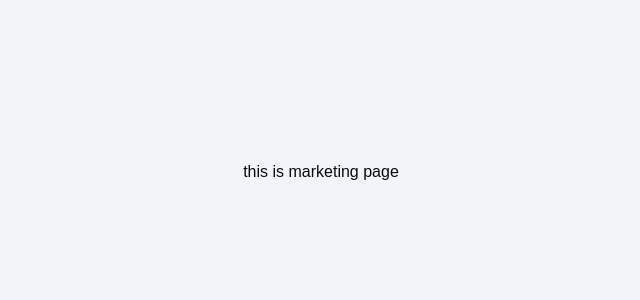
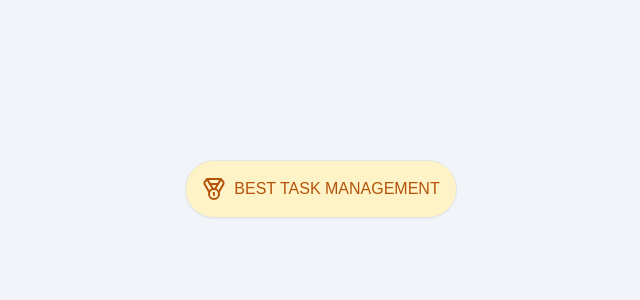
Before and after one commit to SakpalAmit27/TaskFlow, a Next.js app: page / in a window 1280 px wide. Shown: the top 300 px of the page, without its empty margins (319-959 px from the left). Built offline with nearby package versions, Linux system fonts and the light colour scheme.

Commit message:
implemented head

```diff
--- a/app/(marketing)/page.tsx
+++ b/app/(marketing)/page.tsx
@@ -1,9 +1,15 @@
+import { Medal } from 'lucide-react';
 import React from 'react'
 
 const marketingPage = () => {
   return (
     <div className='flex items-center justify-center flex-col'>
-      this is marketing page
+      <div className='flex items-center justify-center flex-col'>
+        <div className='mb-4 flex items-center border shadow-sm p-4 bg-amber-100 text-amber-700 rounded-full uppercase'>
+            <Medal className='h-6 mr-2 w-6'/>
+            best task management
+        </div>
+      </div>
     </div>
   )
 }
```
